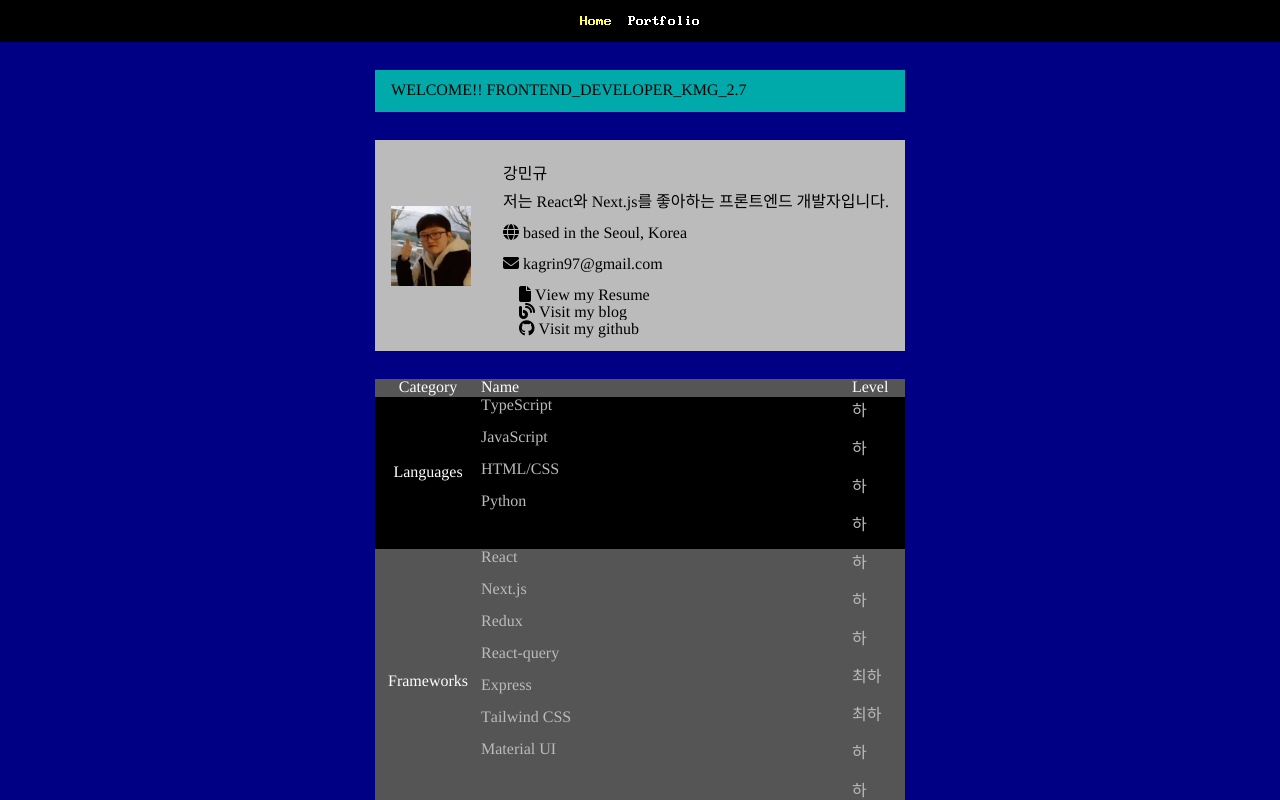
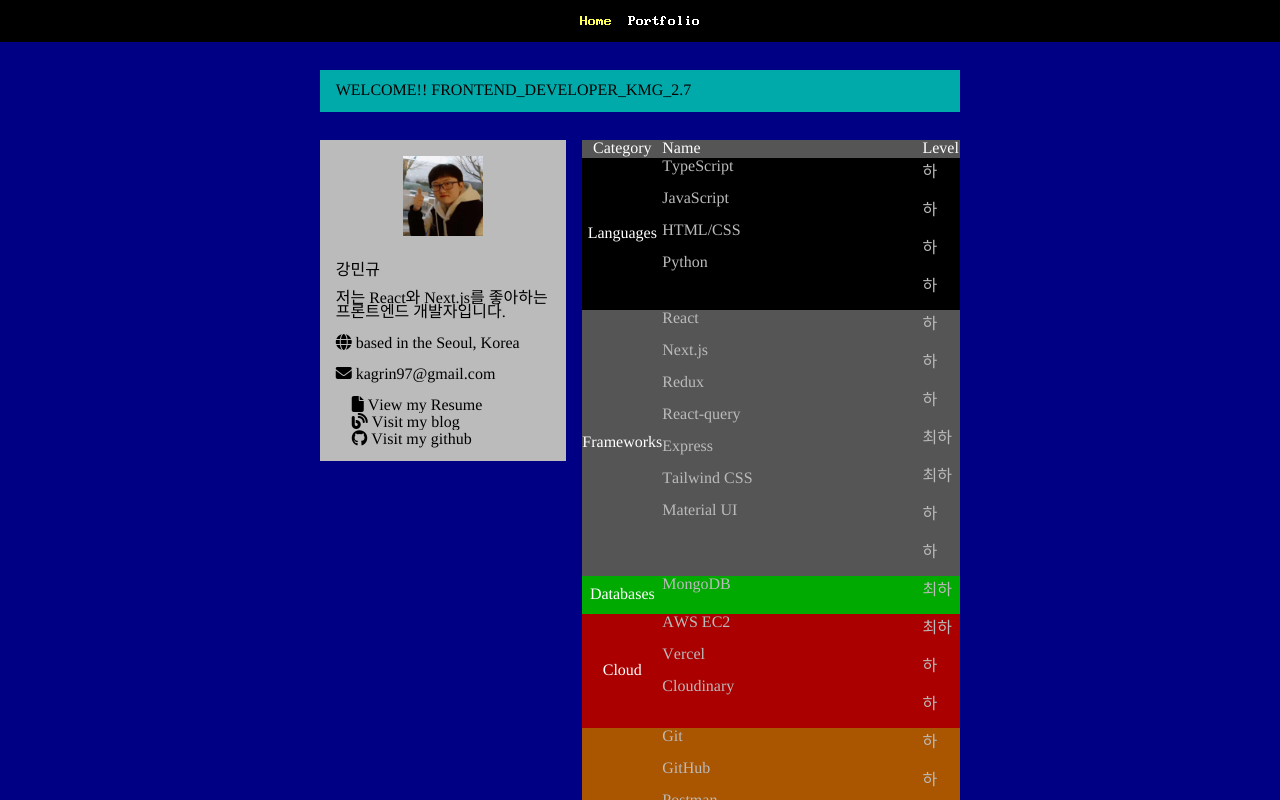
Before and after one commit to kagrin97/Portfolio, a React app: page / in a window 1280 px wide. Shown: the top 800 px of the page. Built offline with nearby package versions, Linux system fonts and the light colour scheme; a web font is replaced by a local one.

Commit message:
style : Home에서 profile 컴포넌트를 화면크기에 따라서 동적으로 display 설정을 변경

```diff
--- a/src/components/HeaderNav.tsx
+++ b/src/components/HeaderNav.tsx
@@ -7,7 +7,7 @@ import './HeaderNav.css';
 
 function HeaderNav() {
   const path = useLocation().pathname;
-  console.info(path);
+
   return (
     <Navbar bg="dark" variant="dark">
       <Container className="py-2">
--- a/src/components/Profile.css
+++ b/src/components/Profile.css
@@ -1,5 +1,17 @@
 .card {
   flex-direction: row !important;
+}
+
+@media (min-width: 1000px) {
+  .card {
+    flex-direction: column !important;
+    margin-right: 1rem;
+    height: max-content;
+  }
+
+  .card-header {
+    margin-top: 1rem;
+  }
 }
 
 @media (max-width: 550px) {
--- a/src/data/info.ts
+++ b/src/data/info.ts
@@ -100,7 +100,7 @@ export const info: Info = {
       live: 'https://my-calendar-mern.vercel.app/',
       gitHub: 'https://github.com/kagrin97/MyCalendar-MERN',
       image: '/imgs/캘린더 화면.png',
-      stack: ['React', 'Express', 'monggodb', 'atlas', 'AWS', 'EC2', 'Cloudinary', 'Vercel', 'PWA'],
+      stack: ['React', 'Express', 'Monggodb', 'AWS', 'EC2', 'Cloudinary', 'Vercel', 'PWA'],
       data: {
         start: '2023-01-30',
         end: '2023-02-28',
--- /dev/null
+++ b/src/pages/Home.css
@@ -0,0 +1,9 @@
+.home-body {
+  display: flex;
+}
+
+@media (max-width: 1000px) {
+  .home-body {
+    flex-direction: column;
+  }
+}
--- a/src/pages/Home.tsx
+++ b/src/pages/Home.tsx
@@ -1,5 +1,7 @@
 import React from 'react';
 import { Container } from 'react-bootstrap';
+
+import './Home.css';
 
 import Profile from '../components/Profile';
 import Skills from '../components/Skills';
@@ -9,8 +11,10 @@ function Home() {
     <React.Fragment>
       <Container className="mt-5">
         <h1>WELCOME!! FRONTEND_DEVELOPER_KMG_2.7</h1>
-        <Profile />
-        <Skills />
+        <div className="home-body">
+          <Profile />
+          <Skills />
+        </div>
       </Container>
     </React.Fragment>
   );
```
